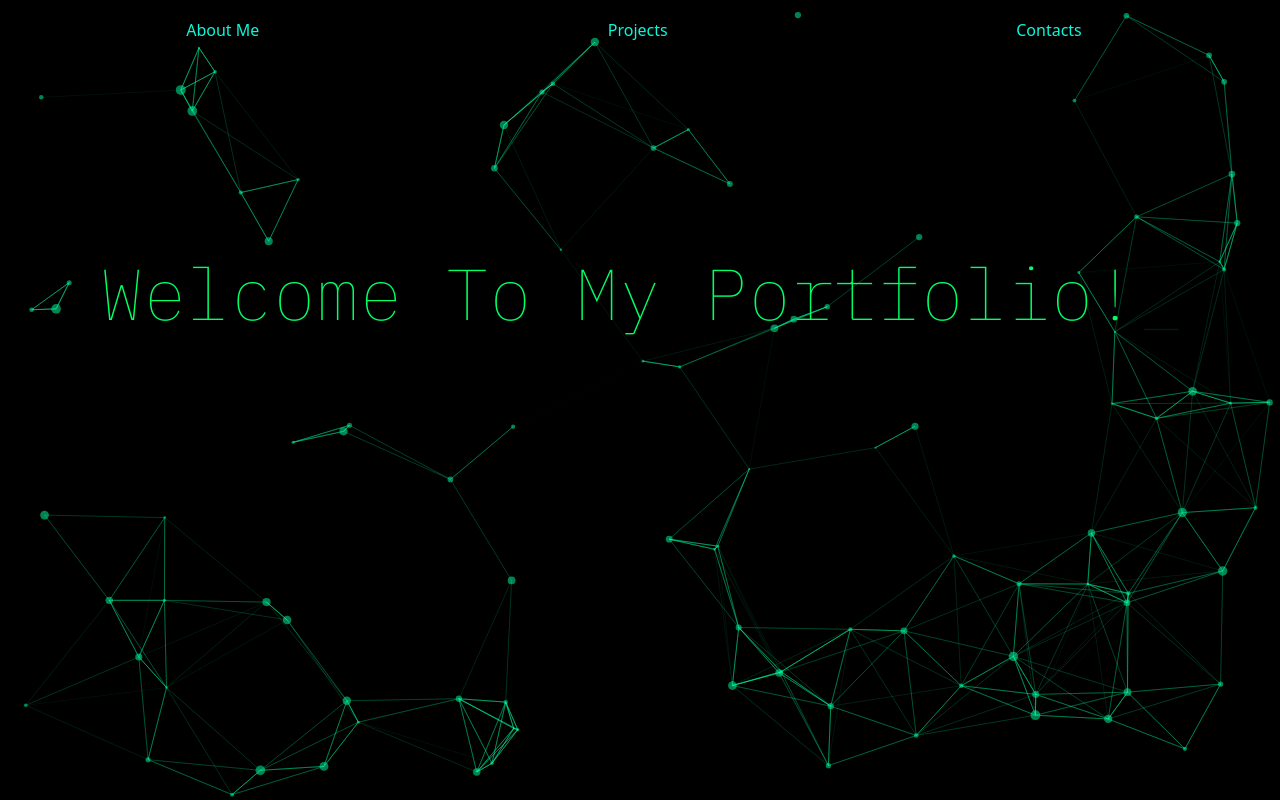
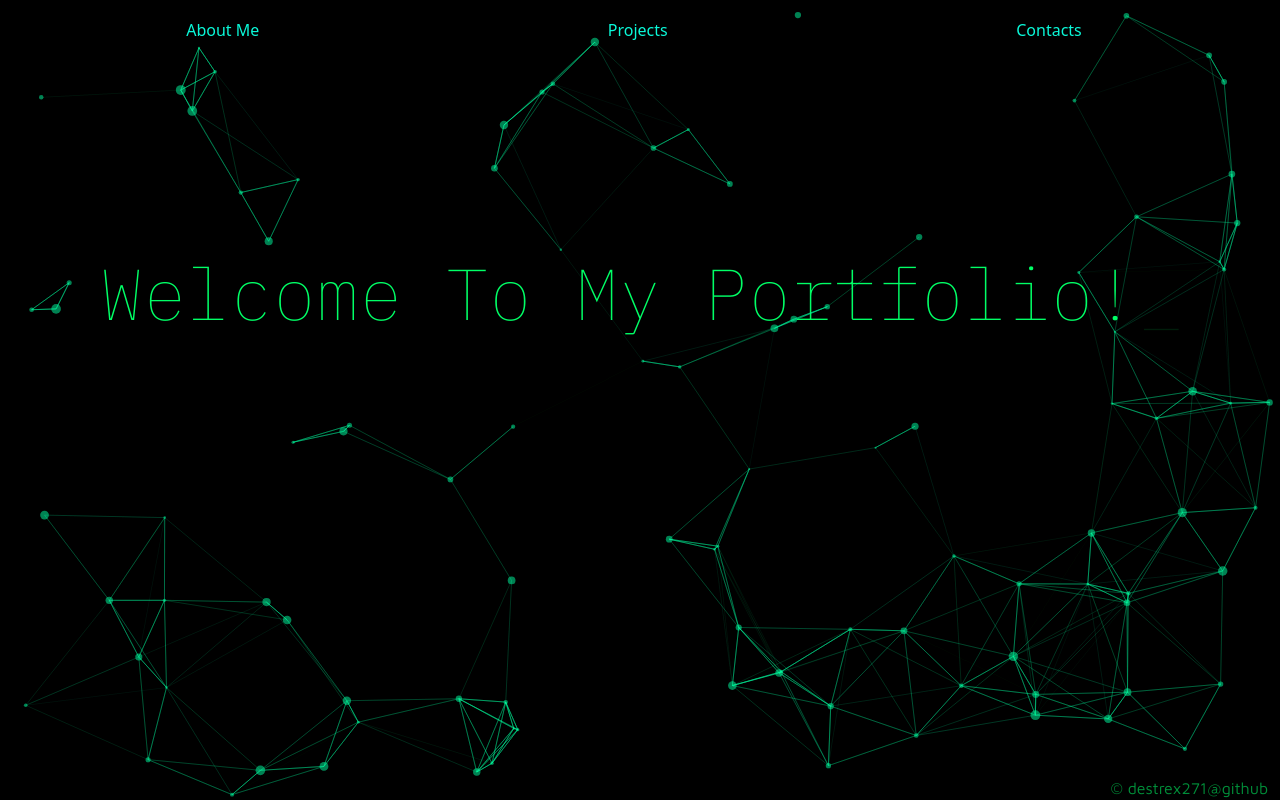
Before and after one commit to destrex271/PortfolioWebsite, a React (Create React App) app: page / in a window 1280 px wide. Shown: the top 800 px of the page. Built offline with nearby package versions, Linux system fonts and the light colour scheme.

Commit message:
Final Push

```diff
--- a/src/App.js
+++ b/src/App.js
@@ -29,6 +29,15 @@ function App() {
       <section id="contacts">
         <Contacts />
       </section>
+      <footer class="footer">
+      <div class="container-fluid d-flex justify-content-end fixed-bottom">
+        <span>
+          <a href="https://github.com/destrex271" class="text-col" target="_blank">
+            &#169; destrex271@github
+          </a>
+        </span>
+      </div>
+    </footer>
     </div>
   );
 }
--- a/src/index.css
+++ b/src/index.css
@@ -308,7 +308,12 @@ body{
 .tx-lv{
   margin-left: 20px !important;
 }
-
+.text-col{
+  font-family: 'Maven Pro', sans-serif;
+  color:#00ff668e !important;
+  text-decoration: none;
+  cursor: pointer;
+}
 
 
 /* -------------------------- */
```
